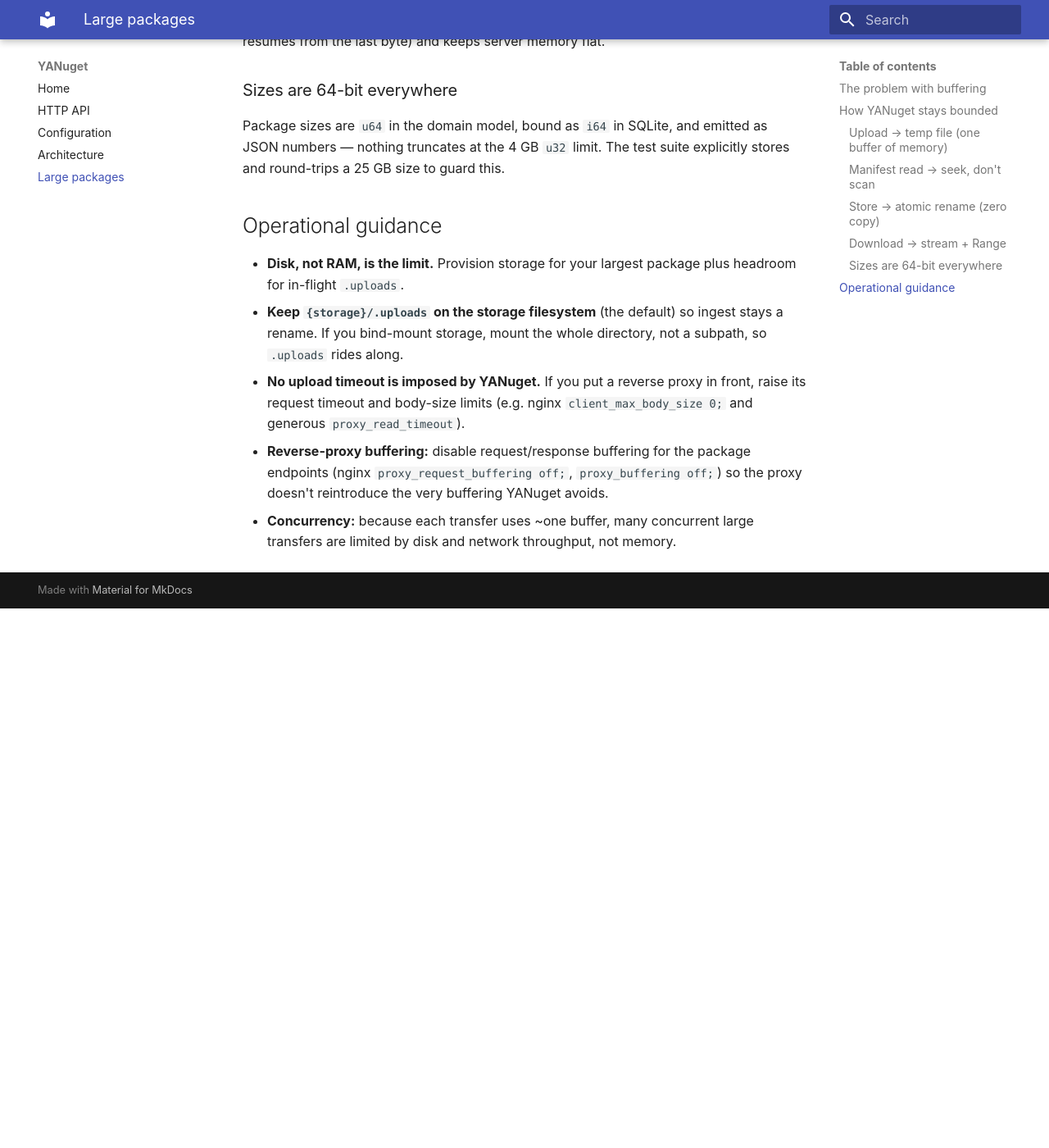
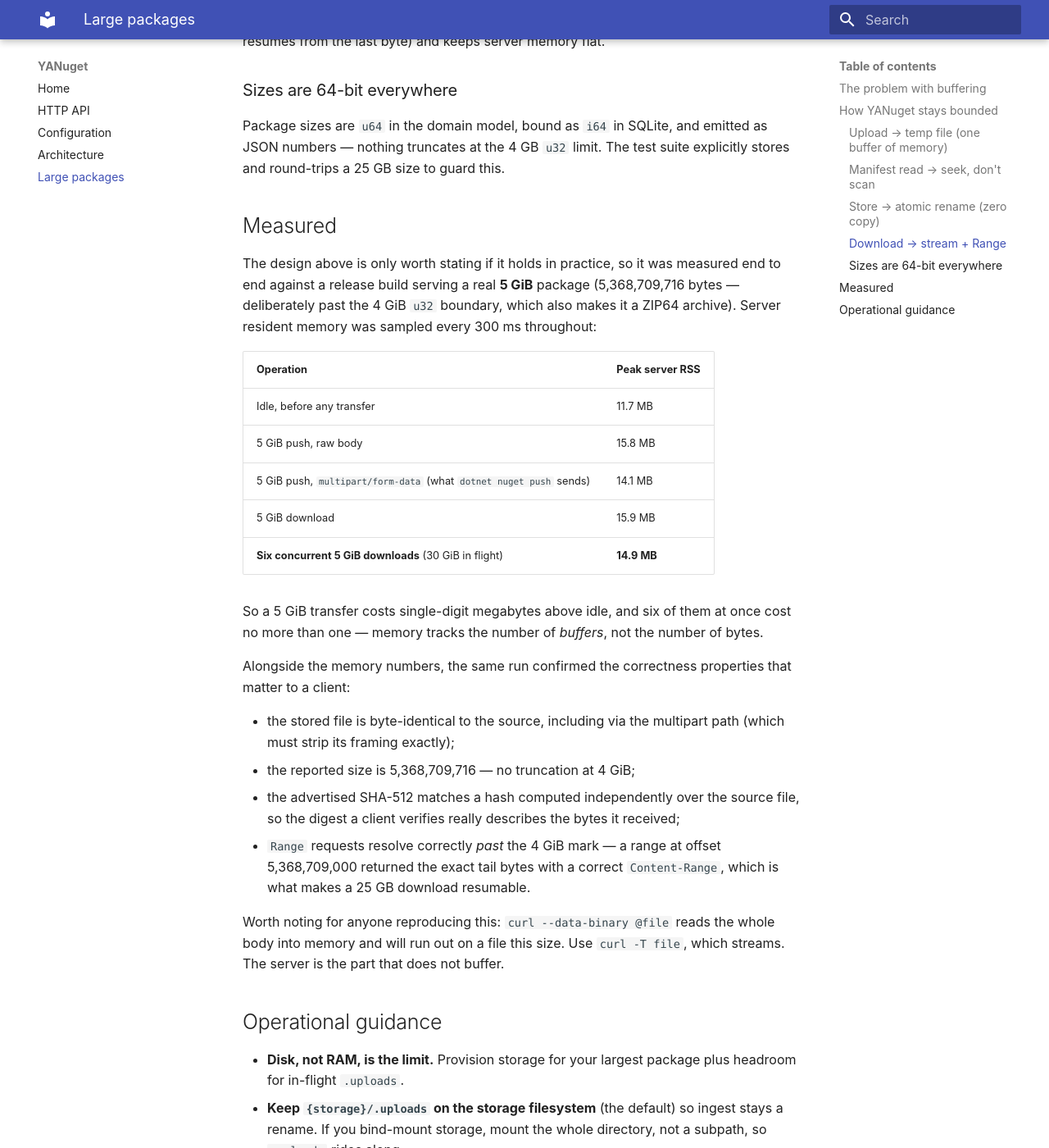
Before and after one commit to thoscut/YANuget, an MkDocs documentation site: the page built from docs/large-packages.md, in a window 1280 px wide and 1400 px high, scrolled down 1530 px. Shown: the whole window at 82% size. Built offline with MkDocs 1.6.1 and Material for MkDocs 9.7.7, drawn with Linux system fonts in a browser that asks for light colours; before the commit the page ends 2272 px from its top, so only the background shows below that.

Commit message:
Measure the bounded-memory claim the project is built on
The premise is that package size is bounded by disk, not RAM. It had never
actually been measured, so a release build was run against a real 5 GiB
package — past the 4 GiB `u32` boundary, and therefore a ZIP64 archive —
with server RSS sampled every 300 ms.

    idle                                    11.7 MB
    5 GiB push, raw body                    15.8 MB
    5 GiB push, multipart/form-data         14.1 MB
    5 GiB download                          15.9 MB
    6 concurrent 5 GiB downloads            14.9 MB   (30 GiB in flight)

Memory tracks the number of buffers, not the number of bytes. The multipart
path matters on its own: it is what `dotnet nuget push` sends, and it had
only ever been exercised at kilobyte scale.

The same run checked the correctness properties a client depends on: the
stored file is byte-identical to the source through both push paths, the
reported size does not truncate at 4 GiB, the advertised SHA-512 matches a
digest computed independently over the source, and a `Range` request at
offset 5,368,709,000 returns the exact tail with a correct `Content-Range`
— which is what makes a 25 GB download resumable.

Incidentally this also exercised the duplicate-entry check added earlier
against a genuine ZIP64 archive, confirming it does not false-reject one.

Recorded in docs/large-packages.md next to the design it validates.

Co-Authored-By: Claude Opus 5 <noreply@anthropic.com>
Claude-Session: https://claude.ai/code/session_01FnHDGtdfhpCPnY7NEPvsoN

```diff
--- a/docs/large-packages.md
+++ b/docs/large-packages.md
@@ -65,6 +65,42 @@ Package sizes are `u64` in the domain model, bound as `i64` in SQLite, and
 emitted as JSON numbers — nothing truncates at the 4 GB `u32` limit. The test
 suite explicitly stores and round-trips a 25 GB size to guard this.
 
+## Measured
+
+The design above is only worth stating if it holds in practice, so it was
+measured end to end against a release build serving a real **5 GiB** package
+(5,368,709,716 bytes — deliberately past the 4 GiB `u32` boundary, which also
+makes it a ZIP64 archive). Server resident memory was sampled every 300 ms
+throughout:
+
+| Operation | Peak server RSS |
+| --- | --- |
+| Idle, before any transfer | 11.7 MB |
+| 5 GiB push, raw body | 15.8 MB |
+| 5 GiB push, `multipart/form-data` (what `dotnet nuget push` sends) | 14.1 MB |
+| 5 GiB download | 15.9 MB |
+| **Six concurrent 5 GiB downloads** (30 GiB in flight) | **14.9 MB** |
+
+So a 5 GiB transfer costs single-digit megabytes above idle, and six of them at
+once cost no more than one — memory tracks the number of *buffers*, not the
+number of bytes.
+
+Alongside the memory numbers, the same run confirmed the correctness properties
+that matter to a client:
+
+- the stored file is byte-identical to the source, including via the multipart
+  path (which must strip its framing exactly);
+- the reported size is 5,368,709,716 — no truncation at 4 GiB;
+- the advertised SHA-512 matches a hash computed independently over the source
+  file, so the digest a client verifies really describes the bytes it received;
+- `Range` requests resolve correctly *past* the 4 GiB mark — a range at offset
+  5,368,709,000 returned the exact tail bytes with a correct `Content-Range`,
+  which is what makes a 25 GB download resumable.
+
+Worth noting for anyone reproducing this: `curl --data-binary @file` reads the
+whole body into memory and will run out on a file this size. Use `curl -T file`,
+which streams. The server is the part that does not buffer.
+
 ## Operational guidance
 
 - **Disk, not RAM, is the limit.** Provision storage for your largest package
```
